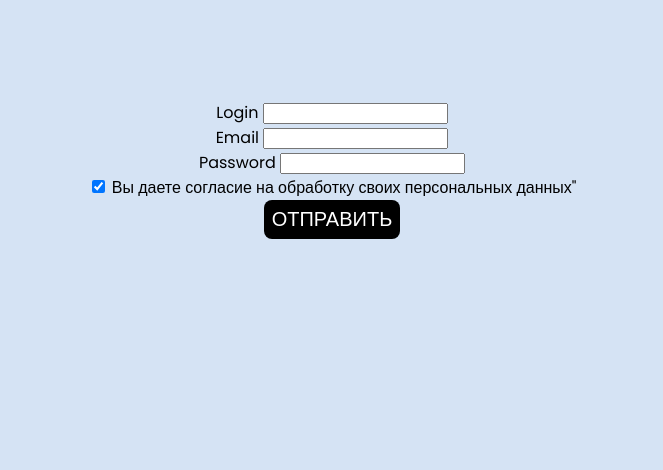
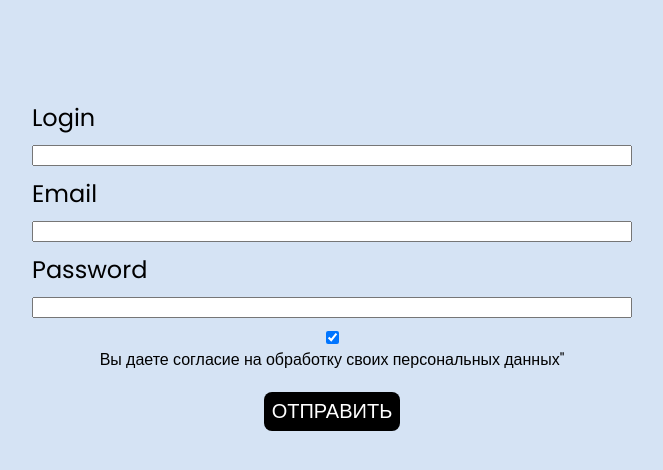
Before and after one commit to ksuxaprokopova/JS-HomeWork, a plain HTML site: page lesson-14/index.html in a window 1280 px wide. Shown: the whole page, without its empty margins (308-971 px from the left). Drawn offline with Linux system fonts and the light colour scheme.

Commit message:
change  files  lesson-15

```diff
--- a/lesson-14/index.html
+++ b/lesson-14/index.html
@@ -20,7 +20,7 @@
         <div class="input-container">
             <label for="email" class="input-label">Email</label>
             <input type="text" class="input" id="email" name="email">
-            <span class="errorMessage"></span>
+            <span class="c"></span>
         </div>
         <div class="input-container">
             <label for="password" class="input-label">Password</label>
--- a/lesson-14/script/classwork.js
+++ b/lesson-14/script/classwork.js
@@ -79,10 +79,12 @@ const simpleValidateForm = (login, email, password) => {
     };
 
     return {
+        errors,
         isFormsValid,
-        errors,
     };
 };
+
+
 
 const handleCheckboxChange = (event) => {
     const checked = event.target.checked;
@@ -93,6 +95,7 @@ const handleCheckboxChange = (event) => {
         submitBtn.setAttribute("disabled", "");
     }
 };
+
 
 
 const highlightErroredInputs = (errors) => {
@@ -106,11 +109,14 @@ const highlightErroredInputs = (errors) => {
         const errorTextElement = form.querySelector(
             `input[name=${name}] ~ .errorMessage`
         );
-        console.log(`errorTextElement`, errorTextElement);
+        // console.log(`errorTextElement`, errorTextElement);
 
         erroredInput.setAttribute("data-invalid", "");
         errorTextElement.innerText = text;
+
+        return text;
     };
+
 };
 
 
@@ -123,7 +129,7 @@ const handleInput = (event) => {
     };
 
     const errorTextElement = form.querySelector(
-        `input[name=${currentInput.name} ~ .errorMessage]`
+        `input[name=${currentInput.name}] ~ .errorMessage`
     )
 
     errorTextElement.innerText = "";
@@ -134,8 +140,6 @@ const handleInput = (event) => {
 
 const handleFormsSubmit = (event) => {
     event.preventDefault();
-
-
 
     const loginValue = loginInput.value;
     const emailValue = emailInput.value;
--- a/lesson-14/style/style.css
+++ b/lesson-14/style/style.css
@@ -27,8 +27,31 @@ div{
     border: 1px solid  rgb(113, 40, 173);
     color:  rgb(113, 40, 173);
 } */
+
+.input-container{
+    max-width: 600px;
+    text-align: center;
+    margin: 0 auto;
+    display: flex;
+    flex-direction: column;
+}
+
+.input-container--checkbox{
+    display: flex;
+    margin-bottom: 20px;
+}
+
+/* .errorMessage{
+    color: #f00;
+    text-align: left;
+} */
+
+
 .input:focus{
     box-shadow: 4px 4px 8px 0px rgba(34, 60, 80, 0.2);
+}
+.input{
+    margin-bottom: 10px;
 }
 
 
@@ -36,14 +59,20 @@ div{
     border-color: #f00;
 }
 
-/*
+.input-label{
+    text-align: left;
+    font-size: 24px;
+    margin-bottom: 10px;
+}
+
+
 .errorMessage{
     position: absolute;
     bottom: -10px;
     font-size: 14px;
     left: 8px;
     color: #f00;
-} */
+}
 
 
 .button{
```
Also changed, not shown: lesson-15/script/script.js (+86 -35 lines), lesson-15/script/Untitled-1.txt (added).
